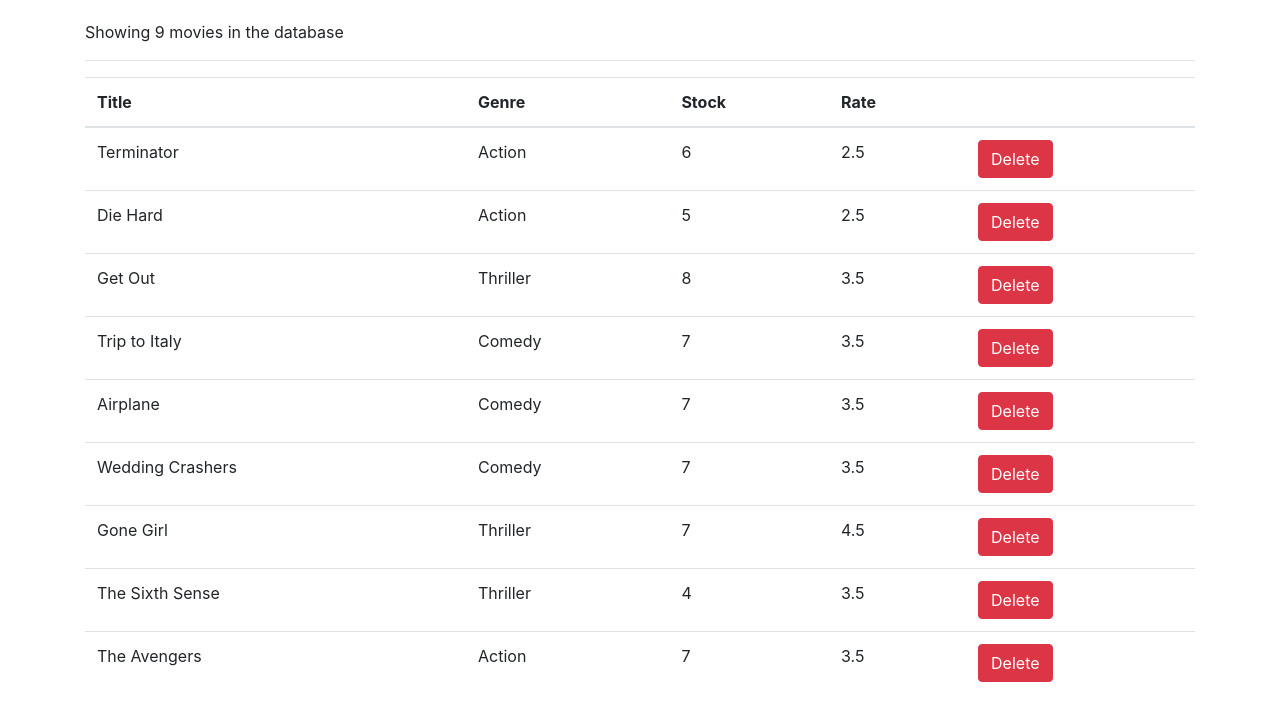
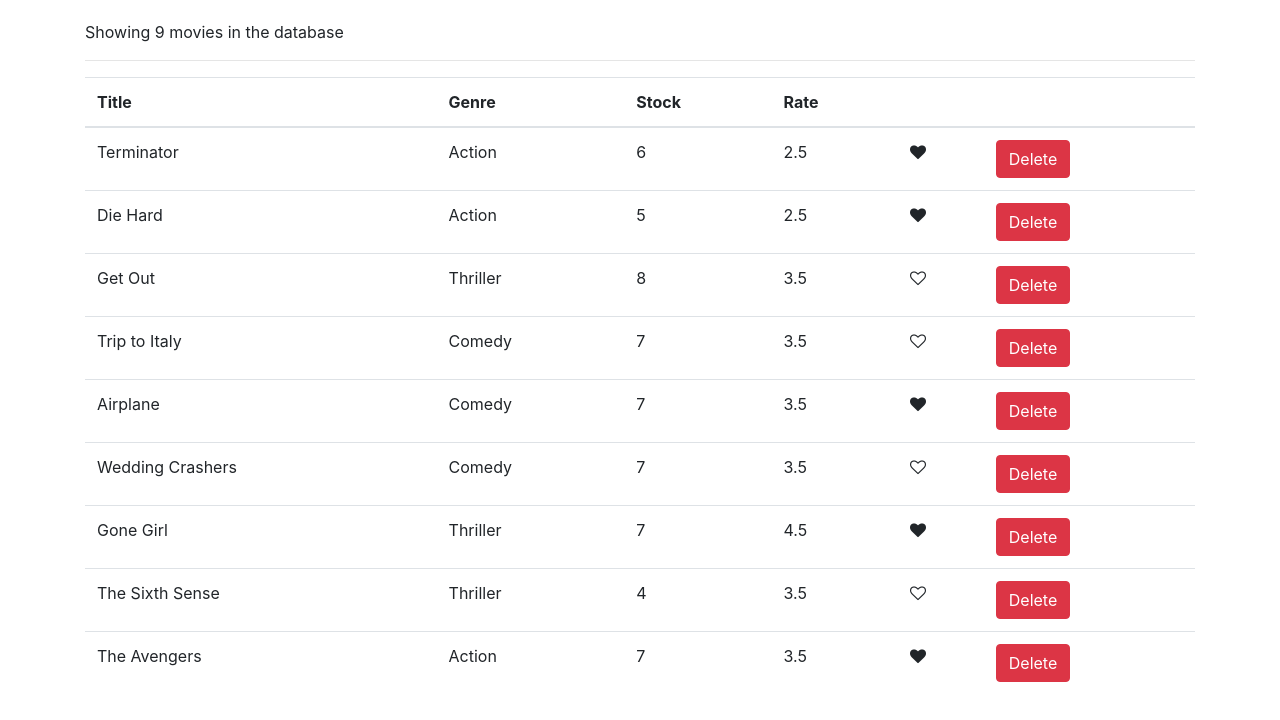
Before and after one commit to singharpan/movieDatabase, a React (Create React App) app: page / in a window 1280 px wide. Shown: the top 720 px of the page. Built offline with nearby package versions, Linux system fonts and the light colour scheme.

Commit message:
Like button added to movie

```diff
--- /dev/null
+++ b/src/components/common/like.jsx
@@ -0,0 +1,20 @@
+import React, { Component } from "react";
+//Input:liked:boolean
+//Output:onClick
+
+class Like extends Component {
+  render() {
+    let likeclass = "fa fa-heart";
+    if (!this.props.Liked) likeclass += "-o";
+
+    return (
+      <i
+        onClick={this.props.onlike}
+        className={likeclass}
+        style={{ cursor: "pointer" }}
+        aria-hidden="true"
+      ></i>
+    );
+  }
+}
+export default Like;
--- a/src/components/movies.jsx
+++ b/src/components/movies.jsx
@@ -1,4 +1,5 @@
 import React, { Component } from "react";
+import Like from "./common/like";
 import { getMovies } from "../services/fakeMovieService";
 
 class Movies extends Component {
@@ -14,6 +15,13 @@
     this.setState({ movies });
   };
 
+  handlelike = (movie) => {
+    const newmovies = [...this.state.movies];
+    const index = newmovies.indexOf(movie);
+    newmovies[index] = { ...newmovies[index] };
+    newmovies[index].liked = !newmovies[index].liked;
+    this.setState({ movies: newmovies });
+  };
   render() {
     //Destructing
     const { length: count } = this.state.movies;
@@ -31,6 +39,7 @@
               <th>Stock</th>
               <th>Rate</th>
               <th></th>
+              <th></th>
             </tr>
           </thead>
           <tbody>
@@ -40,6 +49,12 @@
                 <td>{movie.genre.name}</td>
                 <td>{movie.numberInStock}</td>
                 <td>{movie.dailyRentalRate}</td>
+                <td>
+                  <Like
+                    Liked={movie.liked}
+                    onlike={() => this.handlelike(movie)}
+                  />
+                </td>
                 <td>
                   {
                     <button
--- a/src/services/fakeMovieService.js
+++ b/src/services/fakeMovieService.js
@@ -7,64 +7,73 @@
     genre: { _id: "5b21ca3eeb7f6fbccd471818", name: "Action" },
     numberInStock: 6,
     dailyRentalRate: 2.5,
-    publishDate: "2018-01-03T19:04:28.809Z"
+    publishDate: "2018-01-03T19:04:28.809Z",
+    liked: true,
   },
   {
     _id: "stur65r8bokh9g",
     title: "Die Hard",
     genre: { _id: "5b21ca3eeb7f6fbccd471818", name: "Action" },
     numberInStock: 5,
-    dailyRentalRate: 2.5
+    dailyRentalRate: 2.5,
+    liked: true,
   },
   {
     _id: "yddhfgxiktz798g",
     title: "Get Out",
     genre: { _id: "5b21ca3eeb7f6fbccd471820", name: "Thriller" },
     numberInStock: 8,
-    dailyRentalRate: 3.5
+    dailyRentalRate: 3.5,
+    liked: false,
   },
   {
     _id: "mlkájháxd5",
     title: "Trip to Italy",
     genre: { _id: "5b21ca3eeb7f6fbccd471814", name: "Comedy" },
     numberInStock: 7,
-    dailyRentalRate: 3.5
+    dailyRentalRate: 3.5,
+    liked: false,
   },
   {
     _id: "ghhcgfi8z8cf5z",
     title: "Airplane",
     genre: { _id: "5b21ca3eeb7f6fbccd471814", name: "Comedy" },
     numberInStock: 7,
-    dailyRentalRate: 3.5
+    dailyRentalRate: 3.5,
+    liked: true,
   },
   {
     _id: "ds45ujnn8ddrtfzcd",
     title: "Wedding Crashers",
     genre: { _id: "5b21ca3eeb7f6fbccd471814", name: "Comedy" },
     numberInStock: 7,
-    dailyRentalRate: 3.5
+    dailyRentalRate: 3.5,
+    liked: false,
   },
   {
     _id: "ktt8se44szfgnz",
     title: "Gone Girl",
     genre: { _id: "5b21ca3eeb7f6fbccd471820", name: "Thriller" },
     numberInStock: 7,
-    dailyRentalRate: 4.5
+    dailyRentalRate: 4.5,
+    liked: true,
   },
   {
     _id: "45tzdtzdzi6r",
     title: "The Sixth Sense",
     genre: { _id: "5b21ca3eeb7f6fbccd471820", name: "Thriller" },
     numberInStock: 4,
-    dailyRentalRate: 3.5
+    dailyRentalRate: 3.5,
+    liked: false,
   },
   {
     _id: "gfkdgkztt",
     title: "The Avengers",
     genre: { _id: "5b21ca3eeb7f6fbccd471818", name: "Action" },
     numberInStock: 7,
-    dailyRentalRate: 3.5
-  }
+    dailyRentalRate: 3.5,
+    liked: true,
+  },
 ];
 
 export function getMovies() {
@@ -72,13 +81,13 @@
 }
 
 export function getMovie(id) {
-  return movies.find(m => m._id === id);
+  return movies.find((m) => m._id === id);
 }
 
 export function saveMovie(movie) {
-  let movieInDb = movies.find(m => m._id === movie._id) || {};
+  let movieInDb = movies.find((m) => m._id === movie._id) || {};
   movieInDb.name = movie.name;
-  movieInDb.genre = genresAPI.genres.find(g => g._id === movie.genreId);
+  movieInDb.genre = genresAPI.genres.find((g) => g._id === movie.genreId);
   movieInDb.numberInStock = movie.numberInStock;
   movieInDb.dailyRentalRate = movie.dailyRentalRate;
 
@@ -91,7 +100,7 @@
 }
 
 export function deleteMovie(id) {
-  let movieInDb = movies.find(m => m._id === id);
+  let movieInDb = movies.find((m) => m._id === id);
   movies.splice(movies.indexOf(movieInDb), 1);
   return movieInDb;
 }
```
